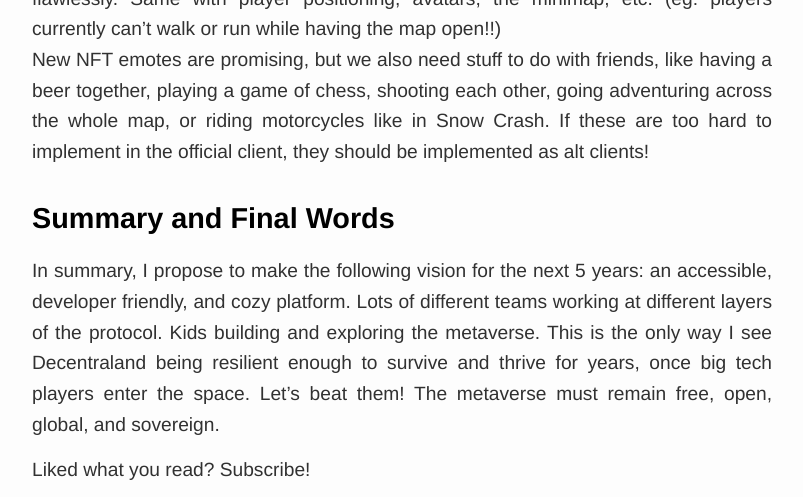
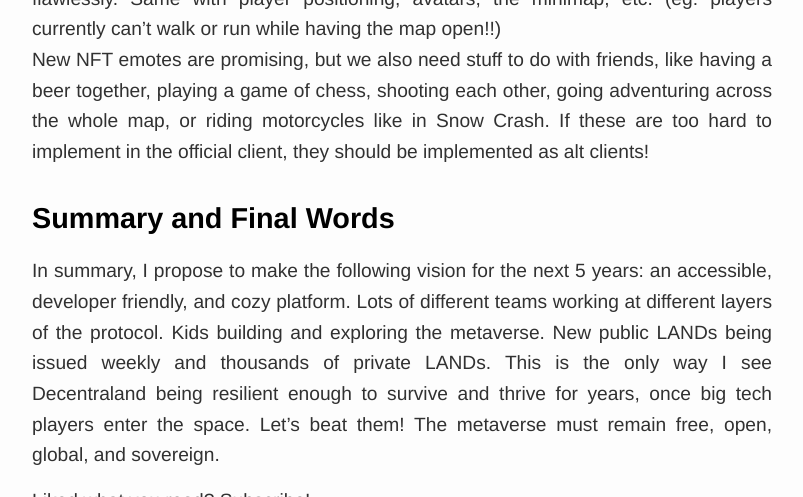
Before and after one commit to tobyornottobe/maraoz.github.io, a Jekyll site: the page built from _posts/2022-01-01-decentraland-vision.md, in a window 1280 px wide and 900 px high, scrolled down 6568 px, cut to the strip 0-497 px from the top of the window. Shown: the whole strip, without its empty margins (238-1041 px from the left). Built offline with Jekyll 4.4.1, drawn with Linux system fonts in a browser that asks for light colours.

Commit message:
Update 2022-01-01-decentraland-vision.md

```diff
--- a/_posts/2022-01-01-decentraland-vision.md
+++ b/_posts/2022-01-01-decentraland-vision.md
@@ -76,7 +76,7 @@ Chat is clunky. Voice chat is creepy. Emotes are not enough. We really need to p
 New NFT emotes are promising, but we also need stuff to do with friends, like having a beer together, playing a game of chess, shooting each other, going adventuring across the whole map, or riding motorcycles like in Snow Crash. If these are too hard to implement in the official client, they should be implemented as alt clients!
 
 # Summary and Final Words
-In summary, I propose to make the following vision for the next 5 years: an accessible, developer friendly, and cozy platform. Lots of different teams working at different layers of the protocol. Kids building and exploring the metaverse. This is the only way I see Decentraland being resilient enough to survive and thrive for years, once big tech players enter the space. Let's beat them! The metaverse must remain free, open, global, and sovereign.
+In summary, I propose to make the following vision for the next 5 years: an accessible, developer friendly, and cozy platform. Lots of different teams working at different layers of the protocol. Kids building and exploring the metaverse. New public LANDs being issued weekly and thousands of private LANDs. This is the only way I see Decentraland being resilient enough to survive and thrive for years, once big tech players enter the space. Let's beat them! The metaverse must remain free, open, global, and sovereign.
 
 Liked what you read? Subscribe!
 <div style="text-align: center">
```
